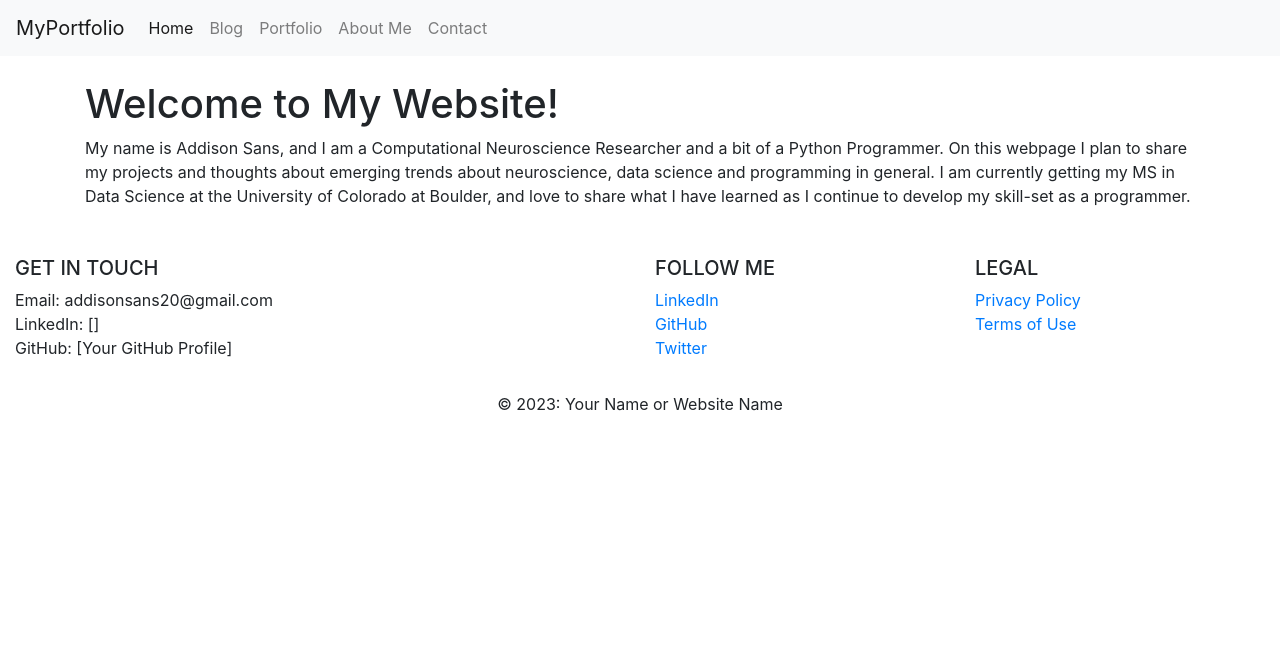
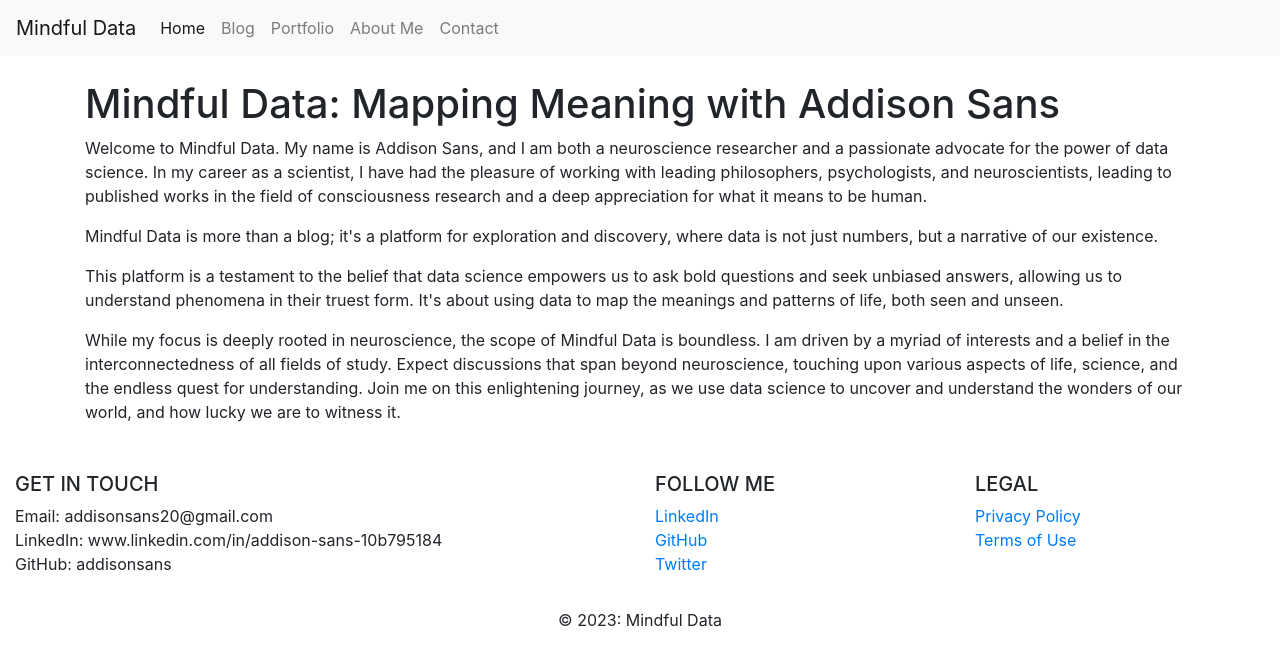
Before and after one commit to addisonsans/Personal_Website_Demo, a Flask app: page / in a window 1280 px wide. Shown: the top 666 px of the page. Run offline with Flask 3, Linux system fonts and the light colour scheme; some libraries are stand-ins or nearby versions.

Commit message:
front end dev and styling

```diff
--- a/Flask Portfolio/templates/blog.html
+++ b/Flask Portfolio/templates/blog.html
@@ -1,14 +1,14 @@
 <!DOCTYPE html>
 <html>
 <head>
-    <title>My Blog</title>
+    <title>Mindful Data: Mapping Meaning with Addison Sans</title>
     <link href="https://stackpath.bootstrapcdn.com/bootstrap/4.3.1/css/bootstrap.min.css" rel="stylesheet">
     <!-- Custom CSS -->
 </head>
 <body>
     <!-- Navigation Bar -->
         <nav class="navbar navbar-expand-lg navbar-light bg-light">
-        <a class="navbar-brand" href="#">MyPortfolio</a>
+        <a class="navbar-brand" href="#">Mindful Data</a>
         <div class="collapse navbar-collapse">
             <ul class="navbar-nav mr-auto">
                 <li class="nav-item active">
@@ -32,7 +32,7 @@
     <!-- ... -->
 
     <div class="container mt-4">
-        <h1>Blog</h1>
+        <h1>Latest Posts and Projects</h1>
         {% for post in posts %}
             <div class="card mb-4">
                 <div class="card-body">
--- a/Flask Portfolio/templates/index.html
+++ b/Flask Portfolio/templates/index.html
@@ -1,13 +1,13 @@
 <!DOCTYPE html>
 <html>
 <head>
-    <title>My Personal Website</title>
+    <title>Mindful Data: Mapping Meaning with Addison Sans</title>
     <link href="https://stackpath.bootstrapcdn.com/bootstrap/4.3.1/css/bootstrap.min.css" rel="stylesheet">
     <!-- Include other CSS files if needed -->
 </head>
 <body>
     <nav class="navbar navbar-expand-lg navbar-light bg-light">
-        <a class="navbar-brand" href="#">MyPortfolio</a>
+        <a class="navbar-brand" href="#">Mindful Data</a>
         <div class="collapse navbar-collapse">
             <ul class="navbar-nav mr-auto">
                 <li class="nav-item active">
@@ -28,10 +28,17 @@
             </ul>
         </div>
     </nav>
-    <div class="container mt-4">
-        <h1>Welcome to My Website!</h1>
-        <p>My name is Addison Sans, and I am a Computational Neuroscience Researcher and a bit of a Python Programmer. On this webpage I plan to share my projects and thoughts about emerging trends about neuroscience, data science and programming in general. I am currently getting my MS in Data Science at the University of Colorado at Boulder, and love to share what I have learned as I continue to develop my skill-set as a programmer.</p>
-    </div>
+<div class="container mt-4">
+    <h1>Mindful Data: Mapping Meaning with Addison Sans</h1>
+    <p>Welcome to Mindful Data. My name is Addison Sans, and I am both a neuroscience researcher and a passionate advocate for the power of data science. In my career as a scientist, I have had the pleasure of working with leading philosophers, psychologists, and neuroscientists, leading to published works in the field of consciousness research and a deep appreciation for what it means to be human.</p>
+
+    <p>Mindful Data is more than a blog; it's a platform for exploration and discovery, where data is not just numbers, but a narrative of our existence.</p>
+
+    <p>This platform is a testament to the belief that data science empowers us to ask bold questions and seek unbiased answers, allowing us to understand phenomena in their truest form. It's about using data to map the meanings and patterns of life, both seen and unseen.</p>
+
+    <p>While my focus is deeply rooted in neuroscience, the scope of Mindful Data is boundless. I am driven by a myriad of interests and a belief in the interconnectedness of all fields of study. Expect discussions that span beyond neuroscience, touching upon various aspects of life, science, and the endless quest for understanding. Join me on this enlightening journey, as we use data science to uncover and understand the wonders of our world, and how lucky we are to witness it.</p>
+</div>
+
     <!-- Footer -->
 <footer class="page-footer font-small blue pt-4 mt-4">
     <div class="container-fluid text-center text-md-left">
@@ -41,8 +48,8 @@
                 <h5 class="text-uppercase">Get in Touch</h5>
                 <ul class="list-unstyled">
                     <li>Email: addisonsans20@gmail.com</li>
-                    <li>LinkedIn: []</li>
-                    <li>GitHub: [Your GitHub Profile]</li>
+                    <li>LinkedIn: www.linkedin.com/in/addison-sans-10b795184</li>
+                    <li>GitHub: addisonsans</li>
                 </ul>
             </div>
 
@@ -67,7 +74,7 @@
         </div>
     </div>
     <div class="text-center py-3">
-        © 2023: Your Name or Website Name
+        © 2023: Mindful Data
     </div>
 </footer>
 
--- a/Flask Portfolio/templates/portfolio.html
+++ b/Flask Portfolio/templates/portfolio.html
@@ -5,6 +5,7 @@
     <title>Title</title>
 </head>
 <body>
+<iframe src=<iframe src="https://colab.research.google.com/drive/1MZz8UlkmtICX8ZL-tb2fC3hQ020VJIFa?usp=sharing" width="600" height="480"></iframe>
 
 </body>
 </html>
```
Also changed, not shown: Flask Portfolio/pages/2023-04-01-intro-to-pandas-and-data-cleaning.md (+1 -1 lines), Flask Portfolio/templates/about.html (+48 -1 lines).
